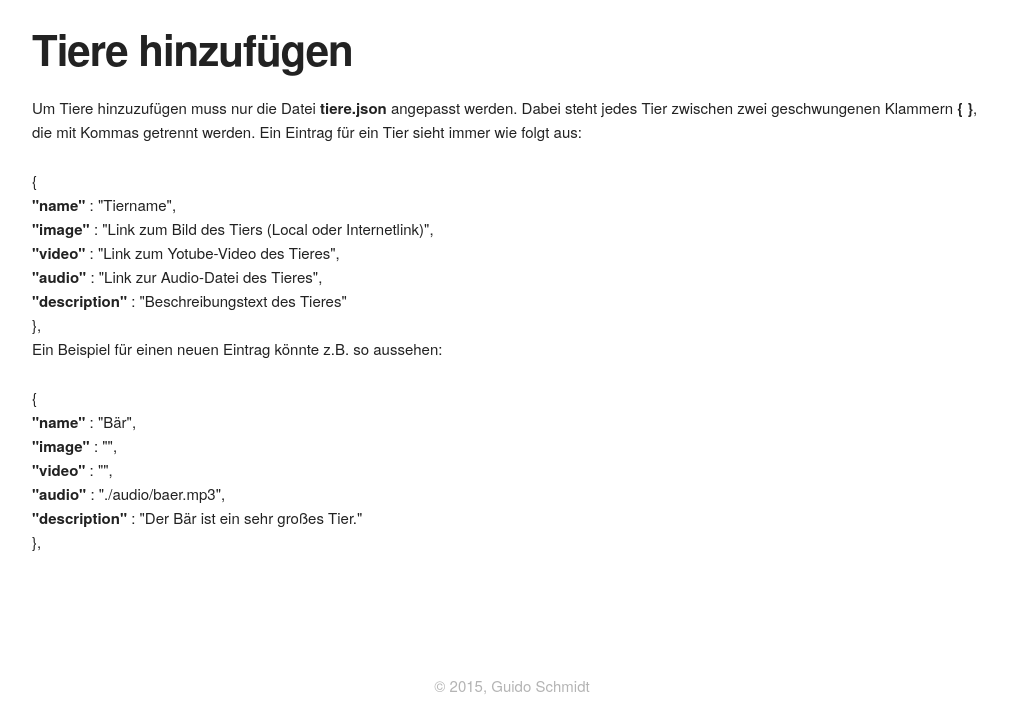
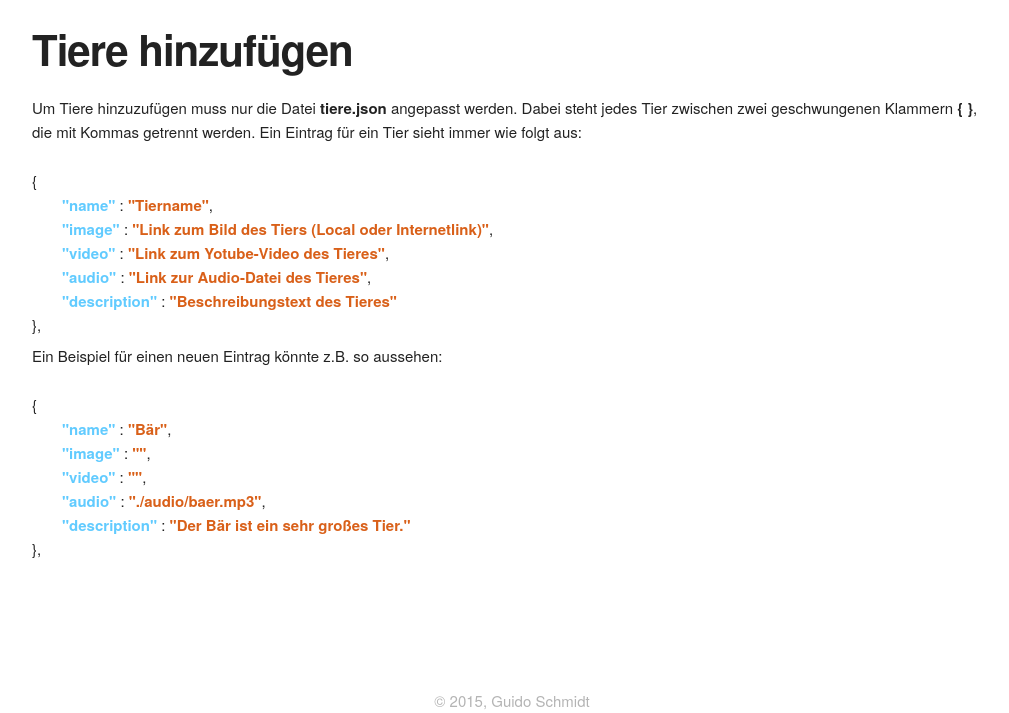
Before and after one commit to GuidoSchmidt/Tiere, a website: page index.html in a window 1280 px wide. Shown: the part 988-1701 px from the top of the page, without its empty margins (128-1137 px from the left). Drawn offline with Linux system fonts and the light colour scheme; a web font is replaced by a local one.

Commit message:
changed styles

```diff
--- a/css/src/style.scss
+++ b/css/src/style.scss
@@ -1,7 +1,8 @@
 @import url(http://fonts.googleapis.com/css?family=Just+Me+Again+Down+Here);
 
 $text-color-light : rgb(180, 180, 180);
-$deco-color       : rgb(97, 203, 255);
+$deco-color       : rgb( 97, 203, 255);
+$string-color     : rgb(217,  96, 25);
 
 
 .description-section {
@@ -72,6 +73,21 @@ $deco-color       : rgb(97, 203, 255);
     }
 }
 
+.add-animals {
+  .json {
+    padding: 0 0 0.5em 0;
+      .item {
+        padding-left: 2em;
+        color: $deco-color;
+      }
+      .string {
+        color: $string-color;
+        font-weight: bold;
+      }
+  }
+}
+
+
 
 footer {
     margin-top: 8em;
```
Also changed, not shown: css/style.css, 2 other files.
